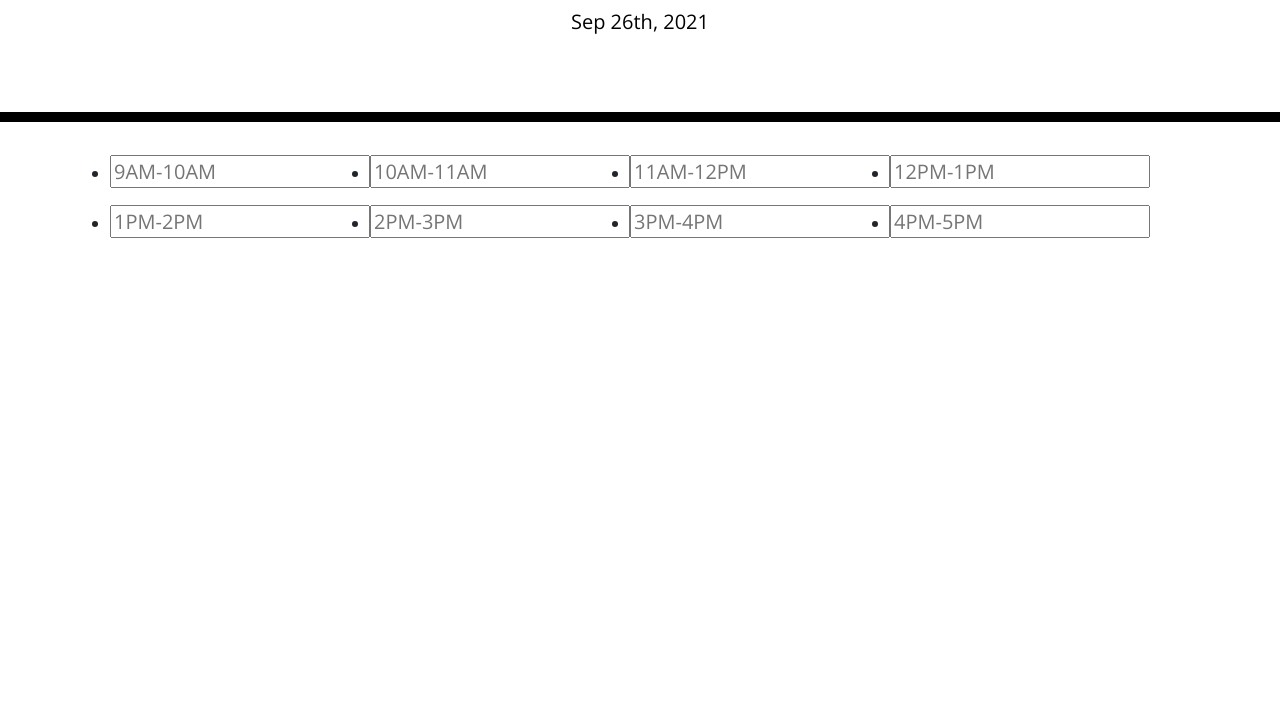
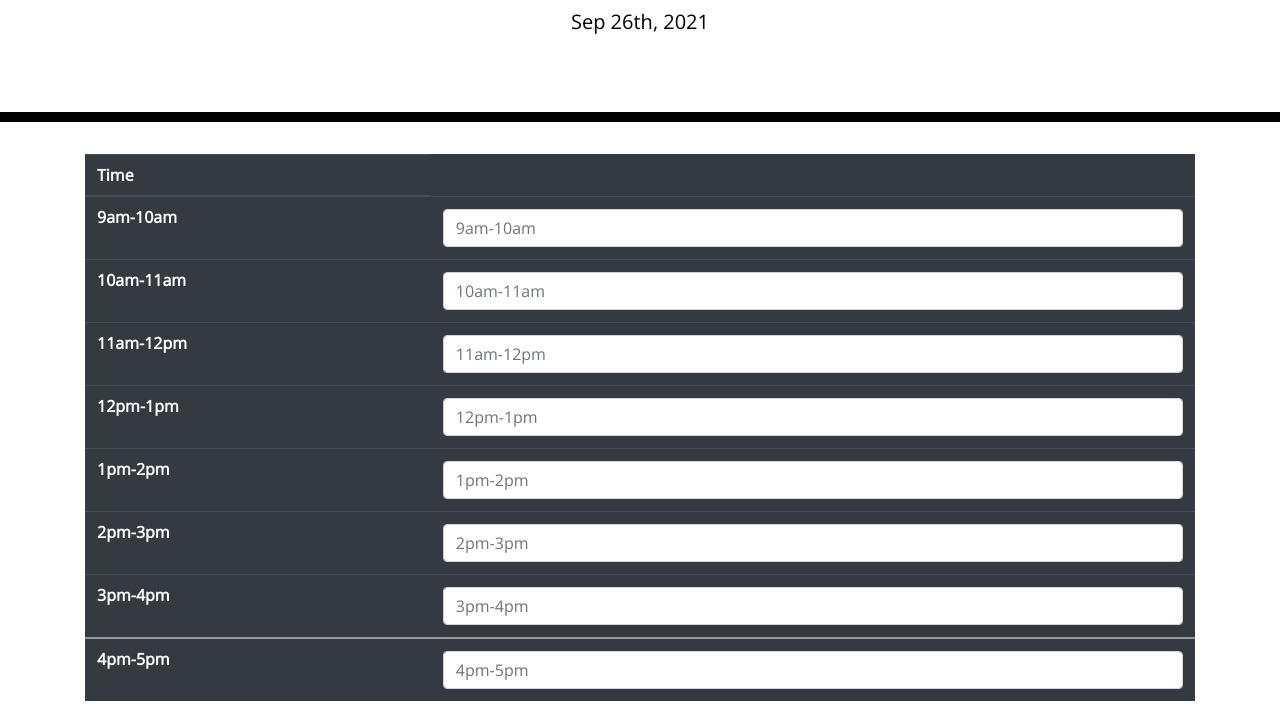
Before and after one commit to jarthurvi/Weekday-Planner, a plain HTML site: page index.html in a window 1280 px wide. Shown: the part 182-899 px from the top of the page. Before the commit the page ends 800 px from the top, so only its background shows below. Drawn offline with nearby package versions, Linux system fonts and the light colour scheme.

Commit message:
updated html

```diff
--- a/index.html
+++ b/index.html
@@ -30,19 +30,60 @@
     </header>
     <div  class="container">
       <!-- Timeblocks go here -->
-      <ul class="row">
+      <table class="table table-hover table-dark">
+        <thead>
+          <tr>
+            <th scope="col">Time</th>
 
-      <li><input id="9AM" class="lead" type="text" placeholder="9AM-10AM" required=""></li>
-      <li><input id="10AM" class="lead" type="text" placeholder="10AM-11AM" required=""></li>
-      <li><input id="11AM" class="lead" type="text" placeholder="11AM-12PM" required=""></li>
-      <li><input id="12AM" class="lead" type="text" placeholder="12PM-1PM" required=""></li>
-      <li><input id="1PM" class="lead" type="text" placeholder="1PM-2PM" required=""></li>
-      <li><input id="2PM" class="lead" type="text" placeholder="2PM-3PM" required=""></li>
-      <li><input id="3PM" class="lead" type="text" placeholder="3PM-4PM" required=""></li>
-      <li><input id="4PM" class="lead" type="text" placeholder="4PM-5PM" required=""></li>
+          </tr>
+        </thead>
+        <tbody>
+          <tr>
+            <th scope="col">9am-10am</th>
+            <td><input type="text" id="910" class="form-control" placeholder="9am-10am" required /></td>
 
 
-    </ul>
+          </tr>
+          <tr>
+            <th scope="row">10am-11am</th>
+            <td><input type="text" id="1011" class="form-control" placeholder="10am-11am" required /></td>
+          </tr>
+          <tr>
+            <th scope="row">11am-12pm</th>
+            <td><input type="text" id="1112" class="form-control" placeholder="11am-12pm" required /></td>
+          </tr>
+          </tr>
+          <tr>
+            <th scope="row">12pm-1pm</th>
+            <td><input type="text" id="1201" class="form-control" placeholder="12pm-1pm" required /></td>
+          </tr>
+          </tr>
+          <tr>
+            <th scope="row">1pm-2pm</th>
+            <td><input type="text" id="0102" class="form-control" placeholder="1pm-2pm" required /></td>
+          </tr>
+          </tr>
+          <tr>
+            <th scope="row">2pm-3pm</th>
+            <td><input type="text" id="0203" class="form-control" placeholder="2pm-3pm" required /></td>
+          </tr>
+          </tr>
+          <tr>
+            <th scope="col">3pm-4pm</th>
+            <td><input type="text" id="0304" class="form-control" placeholder="3pm-4pm" required /></td>
+          </tr>
+          </tr>
+        </thead>
+        <tbody>
+          <tr>
+            <th scope="row">4pm-5pm</th>
+            <td><input type="text" id="0405" class="form-control" placeholder="4pm-5pm" required /></td>
+          </tr>
+
+          </tr>
+
+        </tbody>
+      </table>
 
     </div>
 
```
Also changed, not shown: 1 other file.
